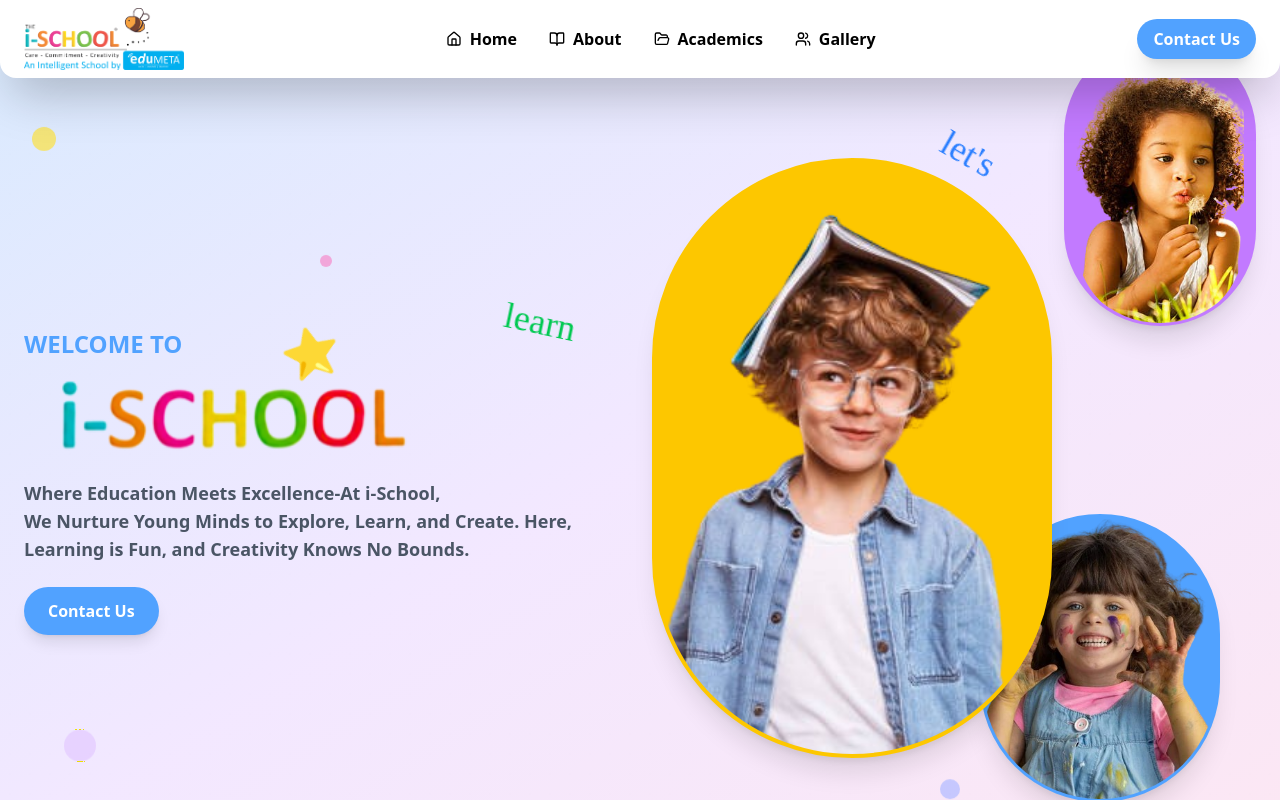
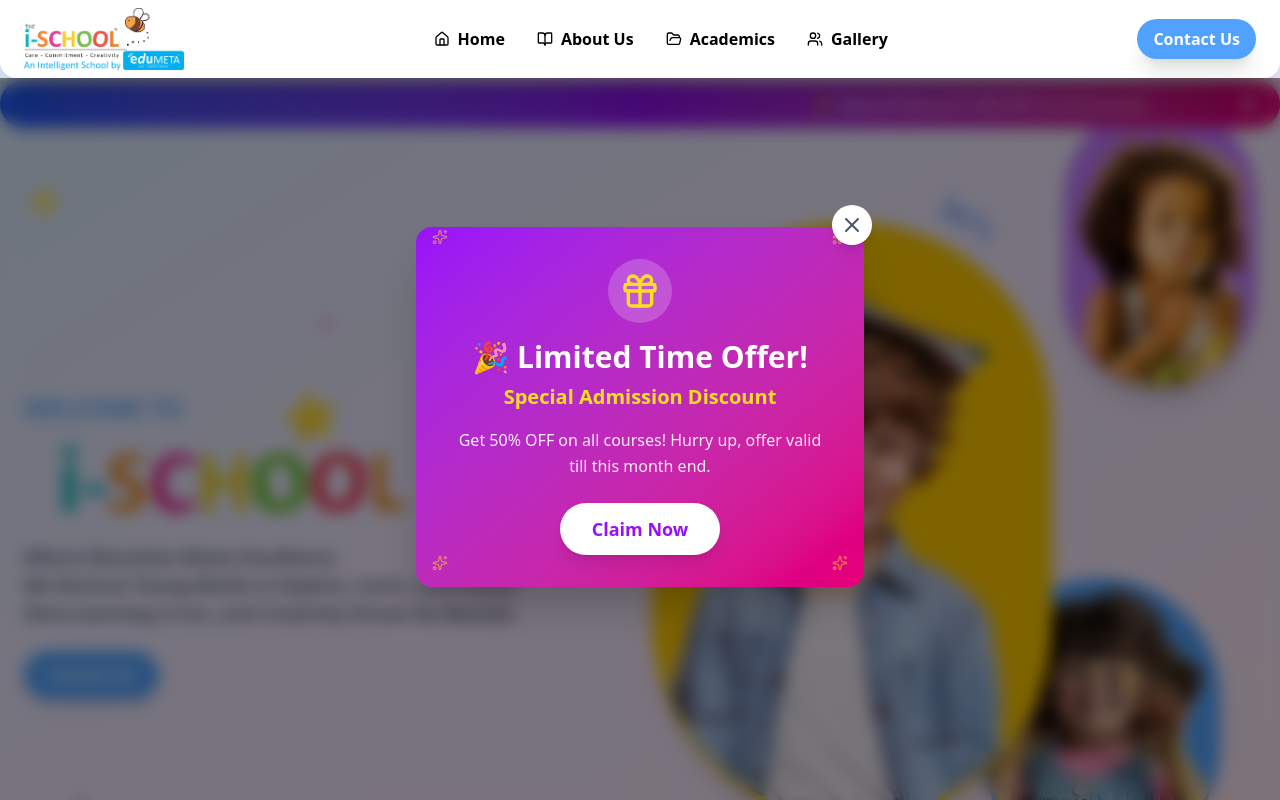
Before and after one commit to Chiranth-Janardhan-moger/I-School, a React (Vite) app: page / in a window 1280 px wide. Shown: the top 800 px of the page. Built offline with nearby package versions, Linux system fonts and the light colour scheme.

Commit message:
Add files via upload

```diff
--- a/src/App.css
+++ b/src/App.css
@@ -1,5 +1,3 @@
-/* Add this to your main CSS file (index.css or App.css) */
-
 /* Smooth scrolling for the entire page */
 html {
   scroll-behavior: smooth;
--- a/src/components/About.jsx
+++ b/src/components/About.jsx
@@ -109,6 +109,9 @@ function About() {
       id="about"
       className="relative min-h-screen overflow-hidden select-none bg-gradient-radial from-purple-100 via-white-100 to-pink-100"
     >
+      <h2 className="text-2xl sm:text-3xl lg:text-4xl text-center font-extrabold text-transparent bg-clip-text bg-gradient-to-r from-purple-700 to-pink-700 mb-4 sm:mb-6 pt-8 z-10 relative ">
+        About Us
+      </h2>
       {/* Background SVG shapes - Hidden on mobile, visible on larger screens */}
       <svg className="hidden sm:block absolute top-0 -left-20 w-60 h-60 lg:w-80 lg:h-80 opacity-40 sm:opacity-50 lg:opacity-60 z-0" viewBox="0 0 200 200" fill="none" xmlns="http://www.w3.org/2000/svg">
         <circle cx="100" cy="100" r="100" fill="url(#grad1)" />
@@ -157,6 +160,7 @@ function About() {
               <div className="relative z-20 w-full mx-auto rounded-2xl sm:rounded-3xl shadow-lg overflow-hidden hover:shadow-2xl transition-shadow duration-500">
                 <img
                   src={img8}
+                  draggable={false}
                   alt="Happy student with books"
                   className="w-full h-auto rounded-2xl sm:rounded-3xl"
                 />
--- a/src/components/Academics.jsx
+++ b/src/components/Academics.jsx
@@ -73,7 +73,7 @@ const Academic = () => {
     if (sectionRef.current) observer.observe(sectionRef.current);
 
     return () => observer.disconnect();
-  }, [classes]);
+  }, []);
 
   const toggleDetails = (index) => {
     setOpenIndex(openIndex === index ? null : index);
@@ -110,6 +110,7 @@ const Academic = () => {
               <img
                 src={cls.image}
                 alt={cls.name}
+                draggable={false}
                 className="w-full h-48 object-cover rounded-t-2xl"
               />
               <div className="p-5 text-center">
--- a/src/components/AnnouncementBanner.jsx
+++ b/src/components/AnnouncementBanner.jsx
@@ -5,7 +5,7 @@ const AnnouncementBanner = () => {
   const [isVisible, setIsVisible] = useState(false);
 
 
-  const bannerEnabled = false;
+  const bannerEnabled = true;
 
   // Banner configuration
   const bannerData = {
@@ -13,7 +13,7 @@ const AnnouncementBanner = () => {
     subtitle: "Special Admission Discount",
     description: "Get 50% OFF on all courses! Hurry up, offer valid till this month end.",
     buttonText: "Claim Now",
-    buttonLink: "/courses",
+    buttonLink: "#contact",
     type: "discount",
     backgroundColor: "from-purple-600 to-pink-600"
   };
@@ -66,7 +66,7 @@ const AnnouncementBanner = () => {
 
   return (
     <div className="fixed inset-0 bg-black/50 backdrop-blur-sm flex items-center justify-center z-50 p-4 select-none">
-      <div className="relative max-w-md w-full">
+      <div className="relative max-w-md w-full pt-3.5">
         {/* Close button */}
         <button
           onClick={handleClose}
--- a/src/components/AnnouncementBar.jsx
+++ b/src/components/AnnouncementBar.jsx
@@ -5,11 +5,11 @@ const AnnouncementBar = () => {
   const [isVisible, setIsVisible] = useState(true);
 
   // Control visibility - set to false to hide the announcement bar
-  const visible = false;
+  const visible = true;
 
   const announcements = [
-    { id: 1, text: "🎉 Special Discount: 50% OFF on all courses!", link: "/courses" },
-    { id: 2, text: "📚 New Admission Open - Apply Now!", link: "/admissions" }
+    { id: 1, text: "🎉 Special Discount: 50% OFF on all courses!", link: "#academics" },
+    { id: 2, text: "📚 New Admission Open - Apply Now!", link: "#contact" }
   ];
 
   const handleClose = () => setIsVisible(false);
@@ -23,7 +23,7 @@ const AnnouncementBar = () => {
   if (!visible || !isVisible) return null;
 
   return (
-   <div className='bg-gradient-to-r from-blue-100 via-purple-100 to-purple-100 select-none' >
+   <div className='bg-gradient-to-r from-blue-100 via-purple-100 to-purple-100 select-none mt-4' >
     <div className="bg-gradient-to-r from-blue-600 via-purple-600 to-pink-600 text-white py-2 px-4 rounded-4xl  relative overflow-hidden">
       <div className="flex items-center justify-between">
         <div className="flex-1 overflow-hidden">
--- a/src/components/Contact.jsx
+++ b/src/components/Contact.jsx
@@ -102,7 +102,7 @@ const ContactForm = () => {
           <p className="text-sm sm:text-base font-semibold text-blue-600 tracking-wide uppercase mb-2">
             I-School
           </p>
-          <h1 className="text-3xl sm:text-4xl lg:text-5xl xl:text-6xl font-bold text-gray-900 mb-4">
+          <h1 className="text-3xl sm:text-3xl lg:text-4xl xl:text-5xl font-bold text-gray-900 mb-4">
             CONTACT US
           </h1>
         </div>
@@ -133,7 +133,7 @@ const ContactForm = () => {
                     Email
                   </h3>
                   <p className="text-gray-600 text-base sm:text-lg">
-                    contact@yourschool.edu
+                    eeipl793@theischool.com
                   </p>
                 </div>
               </div>
--- a/src/components/Footer.jsx
+++ b/src/components/Footer.jsx
@@ -18,13 +18,14 @@ const Footer = () => {
           <h3 className="text-xl font-bold mb-4">Contact Us</h3>
           <ul className="space-y-2 text-sm">
             <li className="flex items-center gap-2">
-              <MapPin className="w-4 h-4" /> Site No.21, 17th Cross Road, Maruthi Layout, Dasarahalli, Bengaluru, India
+              <MapPin className="w-8 h-8" />  Site No.8, 12th Cross Road, Maruthi Layout
+                    Dasarahalli, Bengaluru 560024
             </li>
             <li className="flex items-center gap-2">
               <Phone className="w-4 h-4" /> +91 82966 30378
             </li>
             <li className="flex items-center gap-2">
-              <Mail className="w-4 h-4" /> ischool@gmail.com
+              <Mail className="w-4 h-4" /> eeipl793@theischool.com
             </li>
             <li className="flex items-cent er gap-2">
               <Globe className="w-4 h-4" /> www.ischool.com
--- a/src/components/Gallery.jsx
+++ b/src/components/Gallery.jsx
@@ -61,6 +61,7 @@ const photos = [
                 <img
                   src={photo.url}
                   alt={photo.title}
+                  draggable={false}
                   className="w-full object-cover rounded-t-xl sm:rounded-t-xl lg:rounded-t-2xl
                     h-48 sm:h-40 md:h-44 lg:h-48 xl:h-56"
                 />
--- a/src/components/Home.jsx
+++ b/src/components/Home.jsx
@@ -23,9 +23,9 @@ const HeroPage = () => {
   const heroPages = [
     {
       category: "The I-school",
-      descrption: `Where Education Meets Excellence-At i-School,
-      We Nurture Young Minds to Explore, Learn, and Create. Here,
-      Learning is Fun, and Creativity Knows No Bounds.`,
+      descrption: `Where Education Meets Excellence,
+      We Nurture Young Minds to Explore, Learn, and Create.
+      Here,Learning is Fun, and Creativity Knows No Bounds.`,
     }
   ];
 
@@ -170,7 +170,7 @@ const HeroPage = () => {
               </svg>
             </div>
 
-            {/* Bottom right star */}
+
 
           </div>
         </div>
--- a/src/components/Nav.jsx
+++ b/src/components/Nav.jsx
@@ -59,7 +59,7 @@ const Nav = () => {
 
   const menuItems = [
     { icon: Home, label: 'Home', path: '#home' },
-    { icon: BookOpen, label: 'About', path: '#about' },
+    { icon: BookOpen, label: 'About Us', path: '#about' },
     { icon: FolderOpen, label: 'Academics', path: '#academics' },
     { icon: Users, label: 'Gallery', path: '#gallery' }
   ]
```
